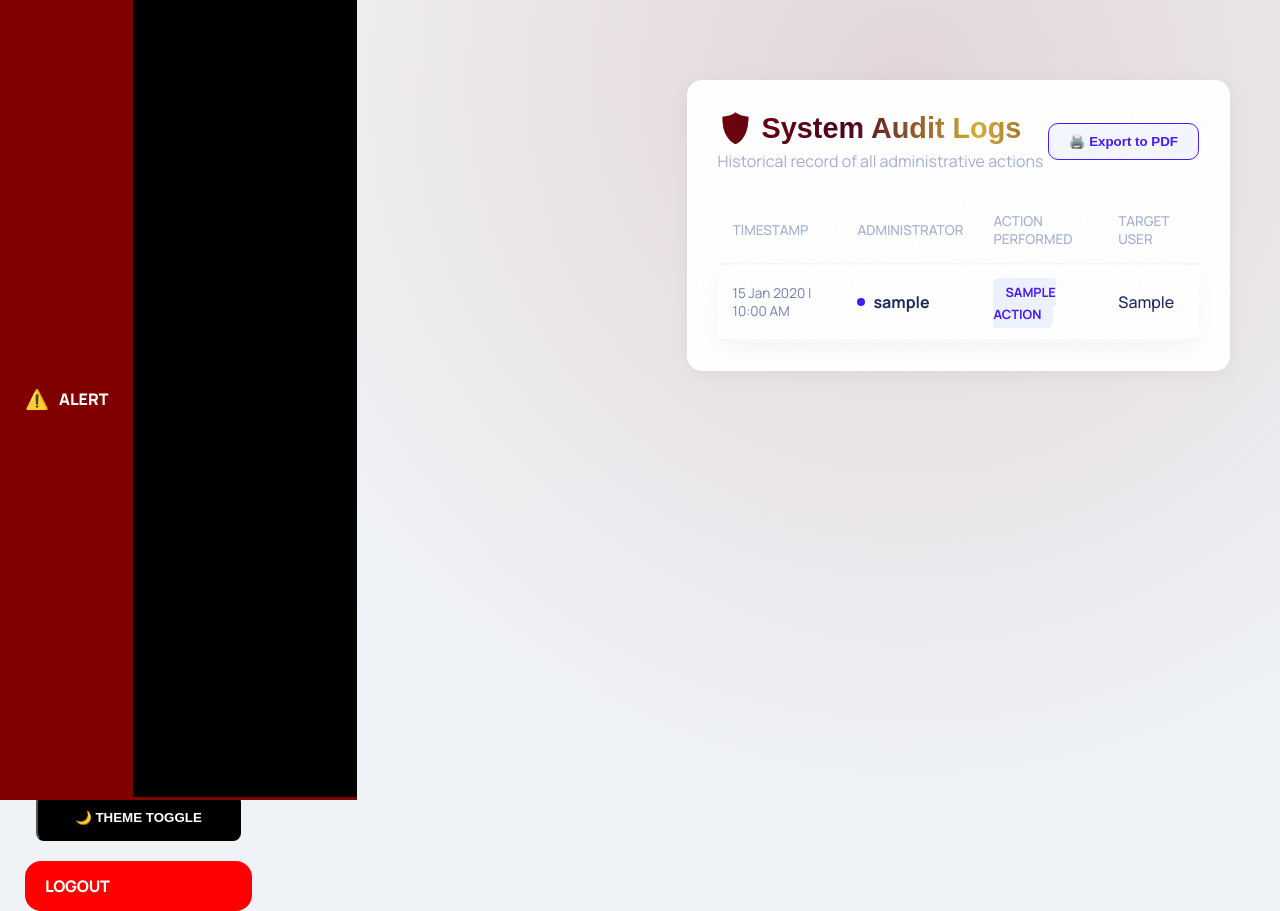
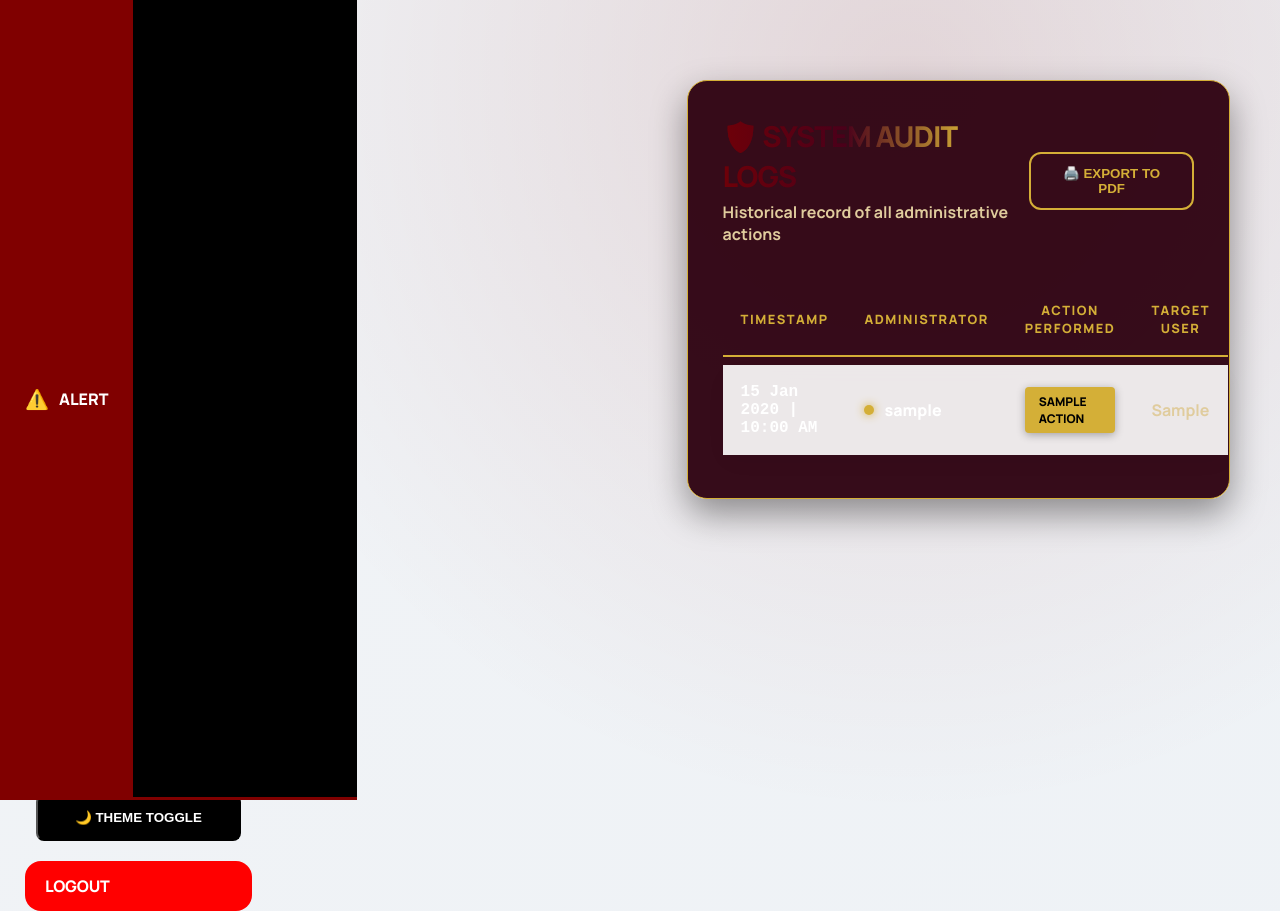
Before and after one commit to pk7745/erp, a Flask app: template templates/audit_logs.html in a window 1280 px wide. Run offline with Flask 3, Linux system fonts and the light colour scheme; the template is opened without the code that fills it: most values are stand-ins (such as "Sample title", 1, 10 or a date in 2020); some libraries are stand-ins or nearby versions.

Commit message:
Update audit_logs.html

```diff
--- a/templates/audit_logs.html
+++ b/templates/audit_logs.html
@@ -1,54 +1,147 @@
 {% extends "base.html" %}
 {% block content %}
-<div class="card" style="background: white; border-radius: 15px; padding: 30px; box-shadow: 0 4px 20px rgba(0,0,0,0.05);">
-    <div style="display: flex; justify-content: space-between; align-items: center; margin-bottom: 25px;">
+
+<style>
+    :root {
+        --imperial-maroon: #2d000f;
+        --royal-gold: #d4af37;
+        --gold-muted: rgba(212, 175, 55, 0.2);
+        --text-premium: #ffffff;
+        --text-subtle: #e0cc9d;
+    }
+
+    .audit-card {
+        background: rgba(45, 0, 15, 0.95);
+        border-radius: 20px;
+        padding: 35px;
+        border: 1px solid var(--royal-gold);
+        box-shadow: 0 15px 35px rgba(0,0,0,0.4);
+    }
+
+    .imperial-table {
+        width: 100%;
+        border-collapse: separate;
+        border-spacing: 0 8px;
+        margin-top: 20px;
+    }
+
+    .imperial-table th {
+        padding: 18px;
+        color: var(--royal-gold);
+        font-weight: 900;
+        font-size: 0.8rem;
+        text-transform: uppercase;
+        letter-spacing: 1.5px;
+        border-bottom: 2px solid var(--royal-gold);
+    }
+
+    .imperial-table td {
+        padding: 18px;
+        color: #fff; /* High contrast white for dark backgrounds */
+        background: rgba(255, 255, 255, 0.05);
+        transition: 0.3s;
+    }
+
+    .log-row:hover td {
+        background: rgba(212, 175, 55, 0.1);
+        color: var(--royal-gold);
+    }
+
+    /* Action Badges */
+    .action-pill {
+        background: var(--royal-gold);
+        color: #000; /* Dark text on gold for visibility */
+        padding: 6px 14px;
+        border-radius: 4px;
+        font-size: 0.75rem;
+        font-weight: 900;
+        text-transform: uppercase;
+        display: inline-block;
+        box-shadow: 0 2px 8px rgba(0,0,0,0.3);
+    }
+
+    .btn-export {
+        background: transparent;
+        color: var(--royal-gold);
+        border: 2px solid var(--royal-gold);
+        padding: 12px 24px;
+        border-radius: 12px;
+        font-weight: 900;
+        text-transform: uppercase;
+        cursor: pointer;
+        transition: 0.3s;
+        display: flex;
+        align-items: center;
+        gap: 10px;
+    }
+
+    .btn-export:hover {
+        background: var(--royal-gold);
+        color: #000;
+    }
+
+    .timestamp-text {
+        color: #ffffff;
+        font-weight: 600;
+        font-family: 'Courier New', monospace; /* Professional log feel */
+    }
+</style>
+
+<div class="audit-card">
+    <div style="display: flex; justify-content: space-between; align-items: center; margin-bottom: 30px;">
         <div>
-            <h2 style="color: #1b2559; margin: 0; font-family: 'DM Sans', sans-serif;">🛡️ System Audit Logs</h2>
-            <p style="color: #a3aed0; margin: 5px 0 0;">Historical record of all administrative actions</p>
+            <h2 style="color: var(--royal-gold); margin: 0; font-weight: 900; letter-spacing: -1px; text-transform: uppercase;">
+                🛡️ System Audit Logs
+            </h2>
+            <p style="color: var(--text-subtle); margin: 5px 0 0; font-weight: 700;">
+                Historical record of all administrative actions
+            </p>
         </div>
-        <button onclick="window.print()" class="btn" style="background: #f4f7fe; color: #4318ff; border: 1px solid #4318ff; padding: 10px 20px; border-radius: 10px; font-weight: bold; cursor: pointer;">
-            🖨️ Export to PDF
+
+        <button onclick="window.print()" class="btn-export">
+            <span>🖨️ Export to PDF</span>
         </button>
     </div>
 
-    <table style="width: 100%; border-collapse: collapse;">
+    <table class="imperial-table">
         <thead>
-            <tr style="text-align: left; border-bottom: 2px solid #f4f7fe;">
-                <th style="padding: 15px; color: #a3aed0; font-weight: 500; font-size: 0.85rem;">TIMESTAMP</th>
-                <th style="padding: 15px; color: #a3aed0; font-weight: 500; font-size: 0.85rem;">ADMINISTRATOR</th>
-                <th style="padding: 15px; color: #a3aed0; font-weight: 500; font-size: 0.85rem;">ACTION PERFORMED</th>
-                <th style="padding: 15px; color: #a3aed0; font-weight: 500; font-size: 0.85rem;">TARGET USER</th>
+            <tr>
+                <th>TIMESTAMP</th>
+                <th>ADMINISTRATOR</th>
+                <th>ACTION PERFORMED</th>
+                <th>TARGET USER</th>
             </tr>
         </thead>
         <tbody>
             {% for log in logs %}
-            <tr style="border-bottom: 1px solid #f4f7fe; transition: 0.2s;" onmouseover="this.style.background='#fcfdff'" onmouseout="this.style.background='transparent'">
-                <td style="padding: 15px; color: #707eae; font-size: 0.85rem;">
+            <tr class="log-row">
+                <td class="timestamp-text">
                     {{ log.timestamp.strftime('%d %b %Y | %I:%M %p') }}
                 </td>
-                <td style="padding: 15px; color: #1b2559; font-weight: 700;">
-                    <span style="display: flex; align-items: center; gap: 8px;">
-                        <div style="width: 8px; height: 8px; background: #4318ff; border-radius: 50%;"></div>
+                <td style="font-weight: 800;">
+                    <span style="display: flex; align-items: center; gap: 10px;">
+                        <div style="width: 10px; height: 10px; background: var(--royal-gold); border-radius: 50%; box-shadow: 0 0 10px var(--royal-gold);"></div>
                         {{ log.user_name }}
                     </span>
                 </td>
-                <td style="padding: 15px;">
-                    <span style="background: #eef2ff; color: #4318ff; padding: 5px 12px; border-radius: 6px; font-size: 0.8rem; font-weight: bold; text-transform: uppercase;">
+                <td>
+                    <span class="action-pill">
                         {{ log.action }}
                     </span>
                 </td>
-                <td style="padding: 15px; color: #1b2559; font-weight: 500;">
+                <td style="font-weight: 700; color: var(--text-subtle);">
                     {{ log.target_user }}
                 </td>
             </tr>
             {% else %}
             <tr>
-                <td colspan="4" style="padding: 40px; text-align: center; color: #a3aed0;">
-                    No logs found. System is running clean.
+                <td colspan="4" style="padding: 60px; text-align: center; color: var(--text-subtle); font-style: italic; background: transparent;">
+                    🏰 No logs found. The Imperial records are clean.
                 </td>
             </tr>
             {% endfor %}
         </tbody>
     </table>
 </div>
+
 {% endblock %}
```
